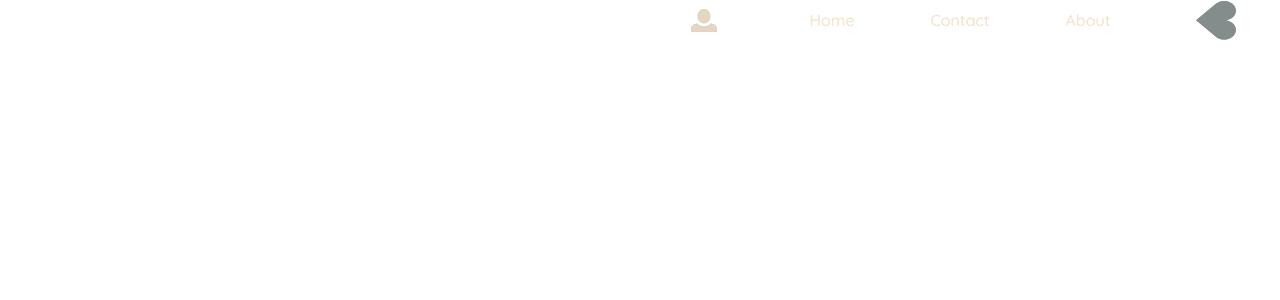
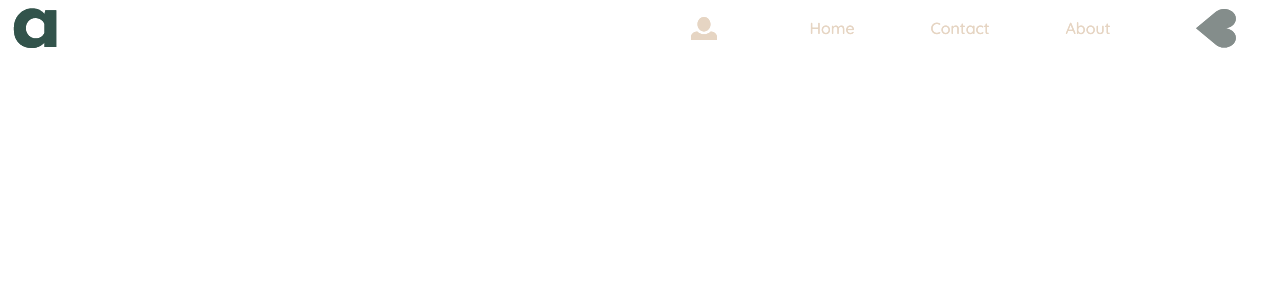
Before and after one commit to adrsha/aido, a Next.js app: page /Components/Nav in a window 1280 px wide. Shown: the top 300 px of the page. Built offline with nearby package versions, Linux system fonts and the light colour scheme.

Commit message:
chores: some minor chores

```diff
--- a/app/Components/Nav/page.tsx
+++ b/app/Components/Nav/page.tsx
@@ -4,18 +4,21 @@ import './style.css'; // Importing the CSS for styling
 const Nav = () => {
   return (
     <div className="navBar">
+        <div id="navLeftSide">
+            <img id="logoimg" src="/a.png" alt="logo" />
+        </div>
         <div id="navRightSide">
             <div className="navContent">
                 <svg width="26" height="23" viewBox="0 0 26 23" fill="none" xmlns="http://www.w3.org/2000/svg">
-            <path d="M13 0C9.425 0 6.5 3.22 6.5 7.1875C6.5 11.155 9.425 14.375 13 14.375C16.575 14.375 19.5 11.155 19.5 7.1875C19.5 3.22 16.575 0 13 0ZM6.2075 14.375C2.7625 14.5188 0 17.02 0 20.125V23H26V20.125C26 17.02 23.27 14.5188 19.7925 14.375C18.0375 16.1288 15.6325 17.25 13 17.25C10.3675 17.25 7.9625 16.1288 6.2075 14.375Z" fill="#E6D5C3" />
+                    <path d="M13 0C9.425 0 6.5 3.22 6.5 7.1875C6.5 11.155 9.425 14.375 13 14.375C16.575 14.375 19.5 11.155 19.5 7.1875C19.5 3.22 16.575 0 13 0ZM6.2075 14.375C2.7625 14.5188 0 17.02 0 20.125V23H26V20.125C26 17.02 23.27 14.5188 19.7925 14.375C18.0375 16.1288 15.6325 17.25 13 17.25C10.3675 17.25 7.9625 16.1288 6.2075 14.375Z" fill="#E6D5C3"/>
                 </svg>
             </div>
             <div className="navContent">Home</div>
             <div className="navContent">Contact</div>
             <div className="navContent">About</div>
             <div className="navContent">
-          <svg width="40" height="39" viewBox="0 0 49 48" fill="none" xmlns="http://www.w3.org/2000/svg">
-            <path d="M48.8926 11.86C48.8926 8.5985 47.2437 5.6928 44.6629 3.4987C42.082 1.3639 38.5692 0 34.5546 0C30.6116 0 27.0988 1.3639 24.4463 3.4987L0 23.72L24.4463 43.9413C27.0271 46.0761 30.5399 47.44 34.5546 47.44C38.4975 47.44 42.0103 46.0761 44.6629 43.9413C47.2437 41.8065 48.8926 38.9008 48.8926 35.58C48.8926 32.3185 47.2437 29.4128 44.6629 27.2187C42.082 25.0839 38.5692 23.72 34.5546 23.72C38.4975 23.72 42.0103 22.3561 44.6629 20.2213C47.2437 18.0865 48.8926 15.1808 48.8926 11.86Z" fill="#848D8B" />
+                <svg id='optionSVG' width="40" height="39" viewBox="0 0 49 48" fill="none" xmlns="http://www.w3.org/2000/svg">
+                    <path d="M48.8926 11.86C48.8926 8.5985 47.2437 5.6928 44.6629 3.4987C42.082 1.3639 38.5692 0 34.5546 0C30.6116 0 27.0988 1.3639 24.4463 3.4987L0 23.72L24.4463 43.9413C27.0271 46.0761 30.5399 47.44 34.5546 47.44C38.4975 47.44 42.0103 46.0761 44.6629 43.9413C47.2437 41.8065 48.8926 38.9008 48.8926 35.58C48.8926 32.3185 47.2437 29.4128 44.6629 27.2187C42.082 25.0839 38.5692 23.72 34.5546 23.72C38.4975 23.72 42.0103 22.3561 44.6629 20.2213C47.2437 18.0865 48.8926 15.1808 48.8926 11.86Z" fill="#848D8B"/>
                 </svg>
             </div>
         </div>
--- a/app/Components/Nav/style.css
+++ b/app/Components/Nav/style.css
@@ -1,25 +1,33 @@
 @import url('https://fonts.googleapis.com/css2?family=Quicksand:wght@300..700&display=swap');
-
-.navBar {
+*{
+    margin: 0;
+    padding: 0;
+}
+.navBar{
     width: 100vw;
-  height: 5vh;
+    height: 7vh;
     position: fixed;
-  top: 0;
-  left: 0;
-  z-index: 100;
+    z-index: 10;
 }
-
-#navRightSide {
-  height: 5vh;
+#navLeftSide{
+    height: 7vh;
+    width: 50%;
+    float: left;
+    display: flex;
+    justify-content: left;
+    padding-left: 1vw;
+    align-items: center;
+}
+#navRightSide{
+    height: 7vh;
     width: 50%;
     display: flex;
     justify-content: space-around;
     align-items: center;
     float: right;
 }
-
-.navContent {
-  height: 5vh;
+.navContent{
+    height: 100%;
     flex: 1;
     display: flex;
     justify-content: center;
@@ -28,9 +36,12 @@
     font-optical-sizing: auto;
     font-weight: 500;
     font-style: normal;
-  color: #F5E6D3;
+    color: var(--color-white-shade1);
+    border-radius: 1vh;
 }
-
-.navContent:hover {
-  background-color: #0C1D1D;
+.navContent:hover{
+    background-color: var(--color-black-shade1a);
 }
+#logoimg{
+    fill: black;
+}
```
Also changed, not shown: app/Components/Card/page.tsx (added, +19 -0 lines), app/Components/Card/style.tsx (added), public/a.png (added), public/a.svg (added). Lines whose indentation alone changed are shown as unchanged.
